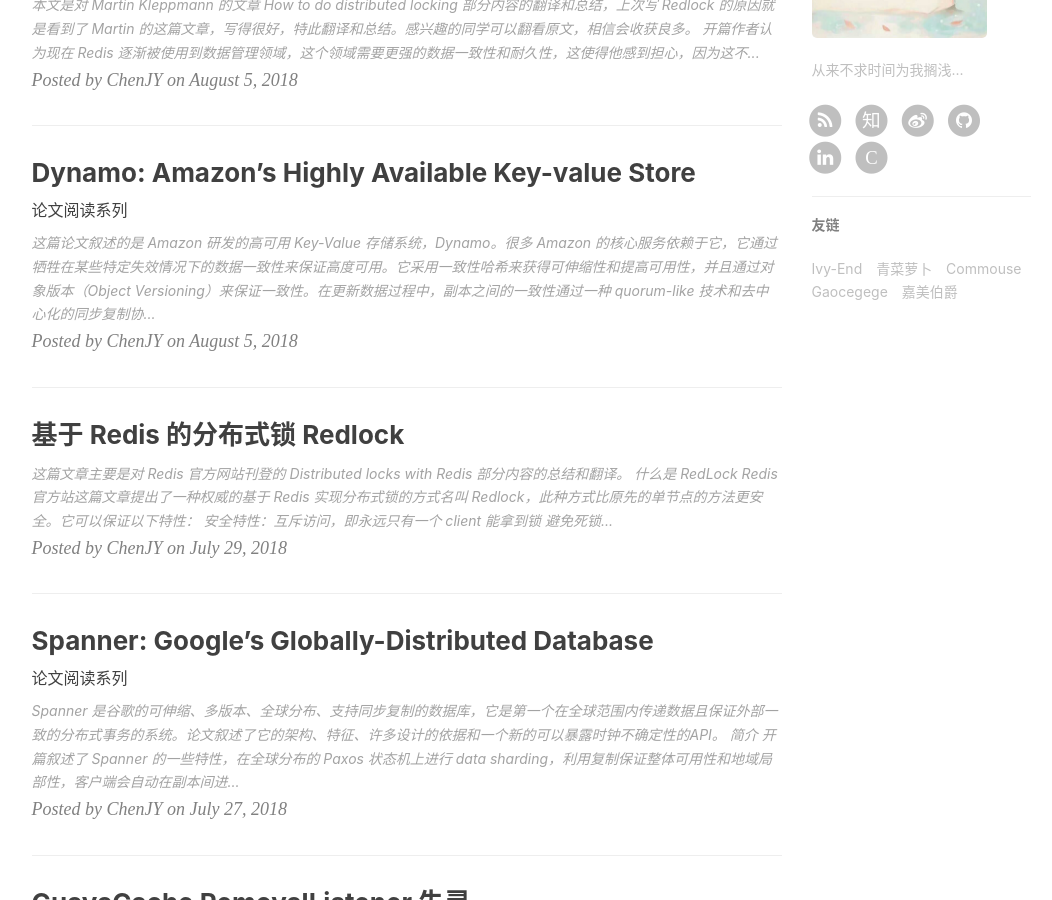
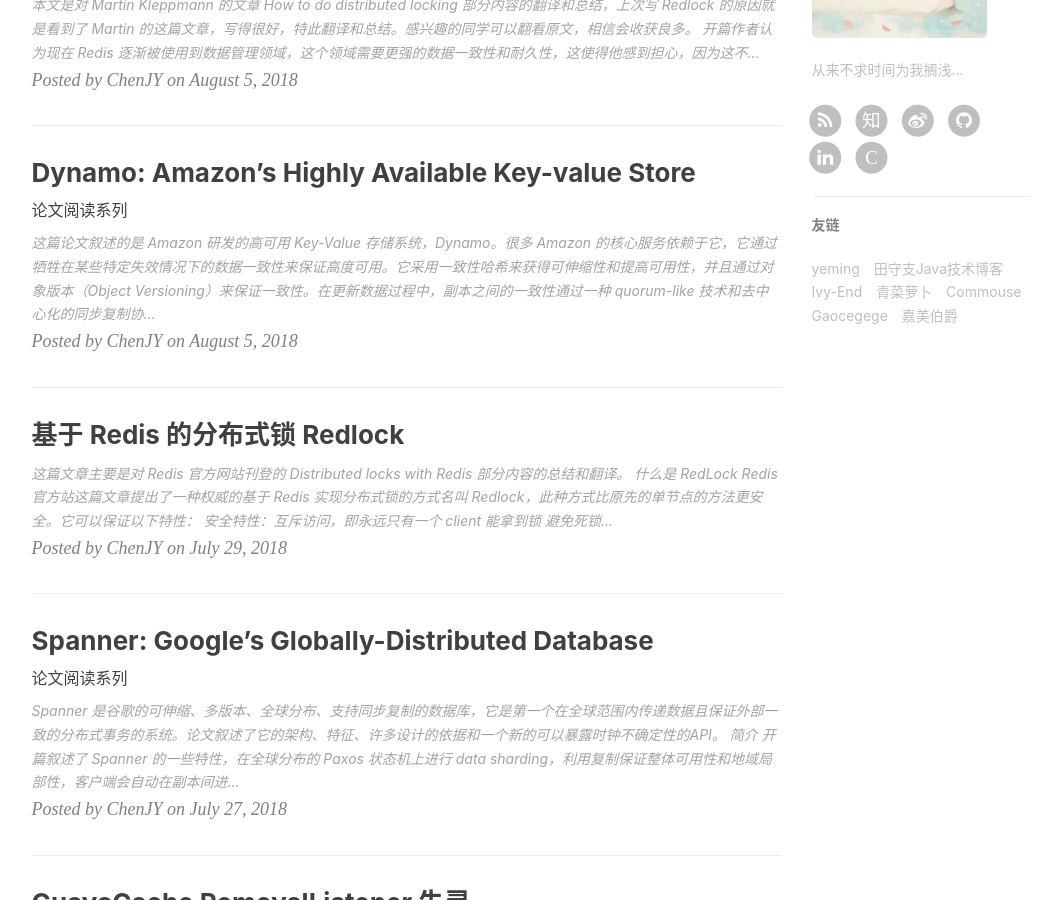
Before and after one commit to jiayangchen/jiayangchen.github.io, a Jekyll site: the page built from index.html, in a window 1280 px wide and 900 px high, scrolled down 1051 px. Shown: the whole window, without its empty margins (136-1188 px from the left). Built offline with Jekyll 4.4.1, drawn with Linux system fonts in a browser that asks for light colours; nearby versions of some CDN libraries; the list of posts is cut into pages by our own code; comment, search, counter and statistics services are not loaded.

Commit message:
add friends

```diff
--- a/_config.yml
+++ b/_config.yml
@@ -76,6 +76,14 @@
 
 # Friends
 friends: [
+    {
+        title: "yeming",
+        href: "http://yeming.me/"
+    },
+    {
+        title: "田守支Java技术博客",
+        href: "http://tianshouzhi.com/"
+    },
     {
         title: "Ivy-End",
         href: "http://www.ivy-end.com/"
```
